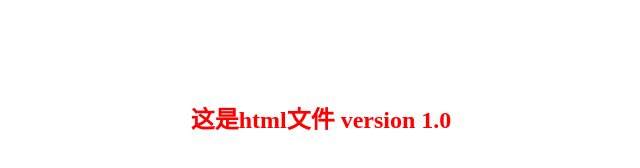
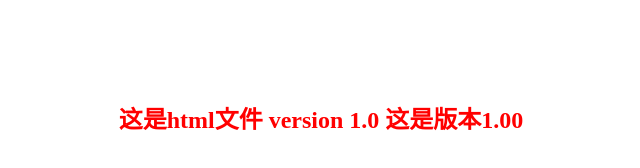
Before and after one commit to luoanhua/git.com, a plain HTML site: page index.html in a window 1280 px wide. Shown: the whole page, without its empty margins (319-959 px from the left). Drawn offline with Linux system fonts and the light colour scheme.

Commit message:
modified index.html

```diff
--- a/index.html
+++ b/index.html
@@ -7,6 +7,6 @@
 	<link rel="stylesheet" href="style.css">
 </head>
 <body>
-	<h2>这是html文件 version 1.0</h2>
+	<h2>这是html文件 version 1.0 这是版本1.00</h2>
 </body>
 </html>
```
